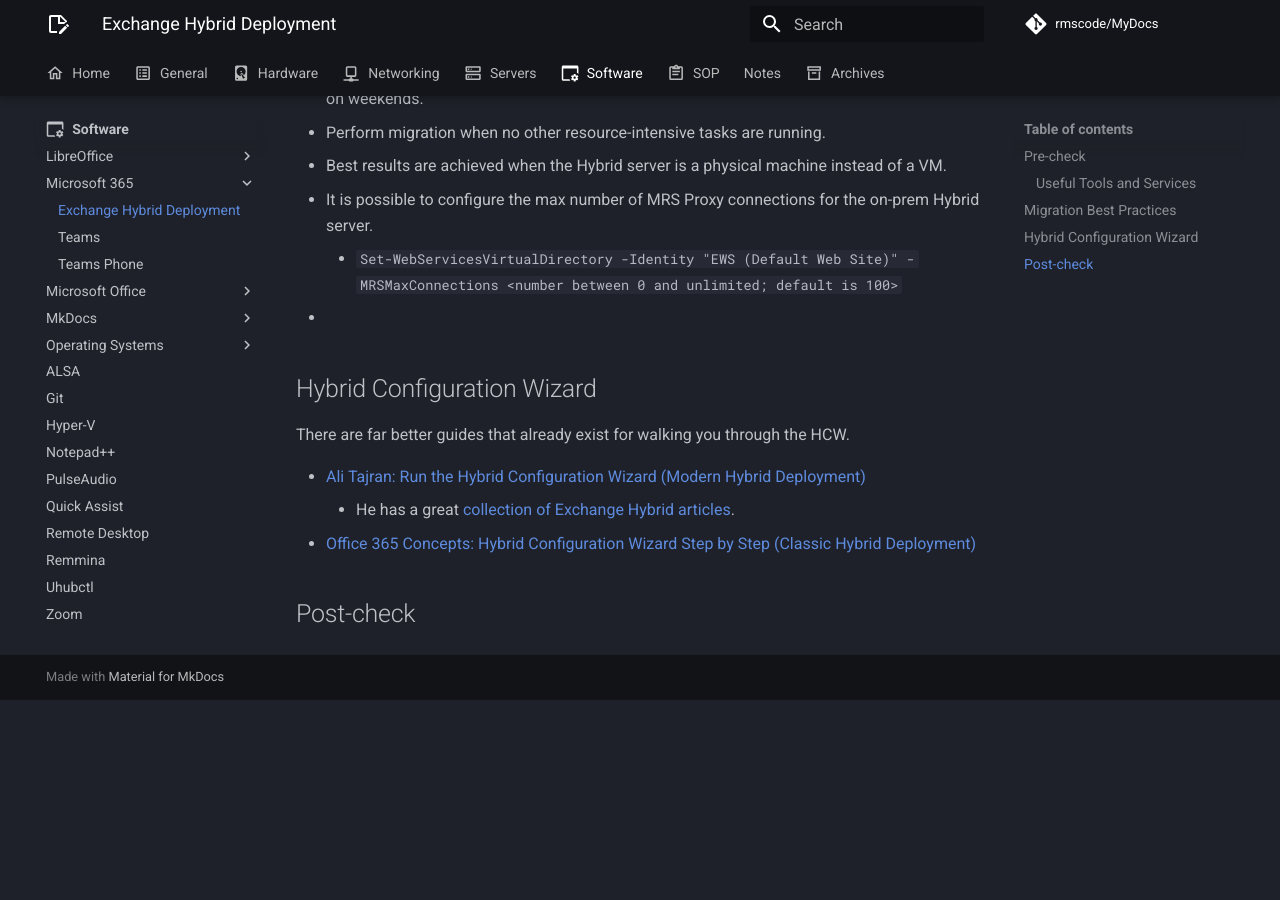
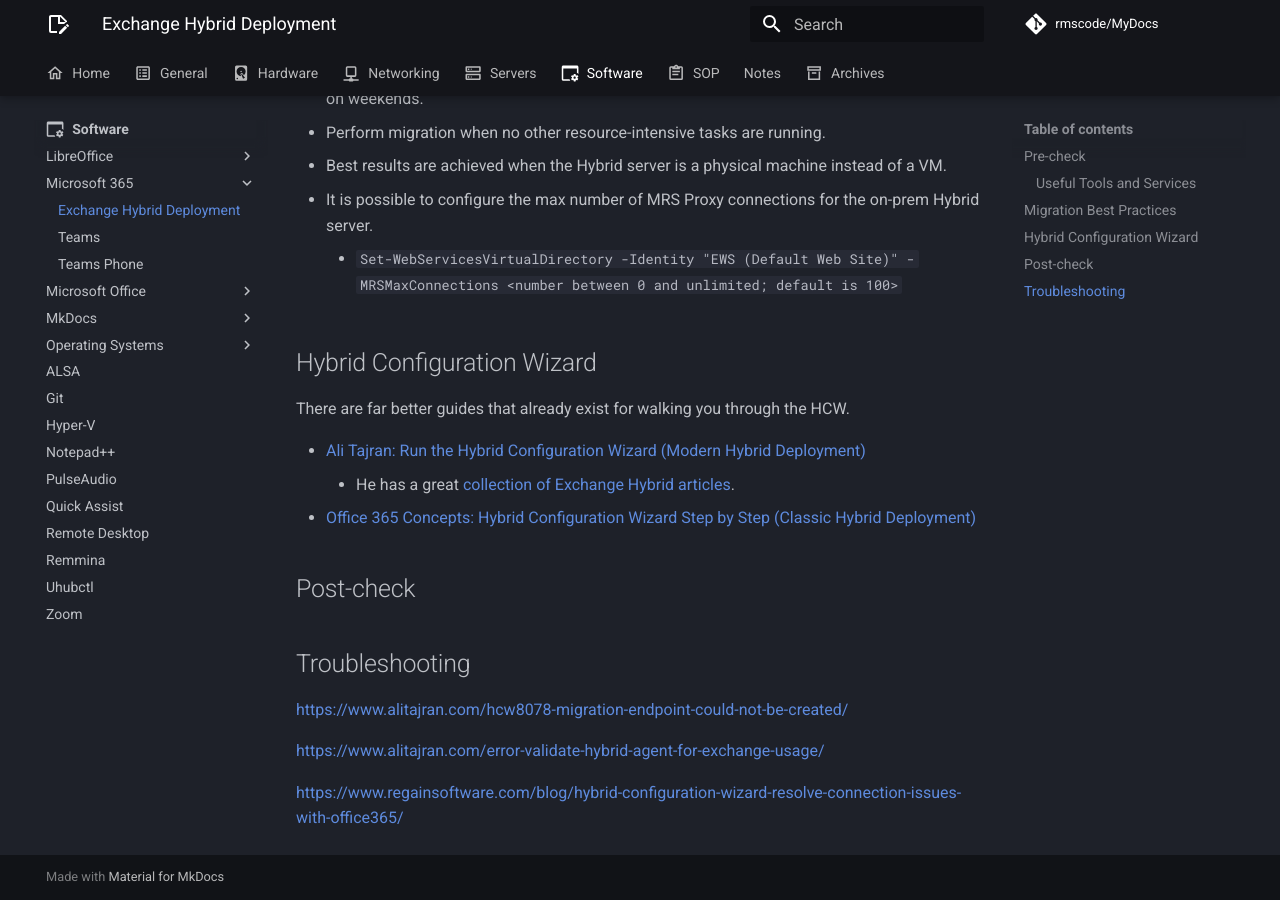
Before and after one commit to rmscode/binary-garden, an MkDocs documentation site: the page built from docs/software/microsoft-365/hybrid-exchange.md, in a window 1280 px wide and 900 px high, scrolled down 2567 px. Built offline with MkDocs 1.6.1 and Material for MkDocs 9.7.7, drawn with Linux system fonts in a browser that asks for light colours; comment, search, counter and statistics services are not loaded; before the commit the page ends 3267 px from its top, so only the background shows below that.

Commit message:
Docs: Update Exchange Hybrid docs.

```diff
--- a/docs/software/microsoft-365/hybrid-exchange.md
+++ b/docs/software/microsoft-365/hybrid-exchange.md
@@ -49,7 +49,6 @@
 - Best results are achieved when the Hybrid server is a physical machine instead of a VM.
 - It is possible to configure the max number of MRS Proxy connections for the on-prem Hybrid server.
     - `Set-WebServicesVirtualDirectory -Identity "EWS (Default Web Site)" -MRSMaxConnections <number between 0 and unlimited; default is 100>`
--
 
 ## Hybrid Configuration Wizard
 
@@ -60,3 +59,11 @@
 - [Office 365 Concepts: Hybrid Configuration Wizard Step by Step (Classic Hybrid Deployment)](https://office365concepts.com/hybrid-configuration-wizard-step-by-step/#run-hybrid-configuration-wizard-step-by-step)
 
 ## Post-check
+
+## Troubleshooting
+
+<https://www.alitajran.com/hcw8078-migration-endpoint-could-not-be-created/>
+
+<https://www.alitajran.com/error-validate-hybrid-agent-for-exchange-usage/>
+
+<https://www.regainsoftware.com/blog/hybrid-configuration-wizard-resolve-connection-issues-with-office365/>
```
